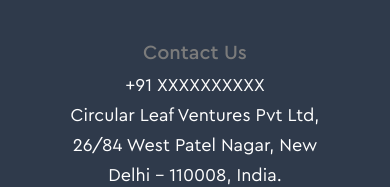
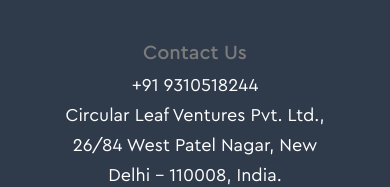
Before and after one commit to TheDemon12/lenden-coming-soon-v2, a React (Create React App) app: page / in a window 390 px wide. Shown: the part 5682-5869 px from the top of the page. Built offline with nearby package versions, Linux system fonts and the light colour scheme.

Commit message:
footer: add mobile number
Signed-off-by: kartik <kartikbhalla12@gmail.com>

```diff
--- a/src/components/common/footer.tsx
+++ b/src/components/common/footer.tsx
@@ -60,8 +60,10 @@
 				</div>
 				<div className='links'>
 					<div>Contact Us</div>
-					<div>+91 XXXXXXXXXX</div>
-					<div>Circular Leaf Ventures Pvt Ltd,</div>
+					<div onClick={() => window.open('tel:+91-9310518244')}>
+						+91 9310518244
+					</div>
+					<div>Circular Leaf Ventures Pvt. Ltd.,</div>
 					<div>26/84 West Patel Nagar, New Delhi - 110008, India.</div>
 					<div onClick={() => window.open('mailto:info@lendenindia.in"')}>
 						info@lendenindia.in
```
